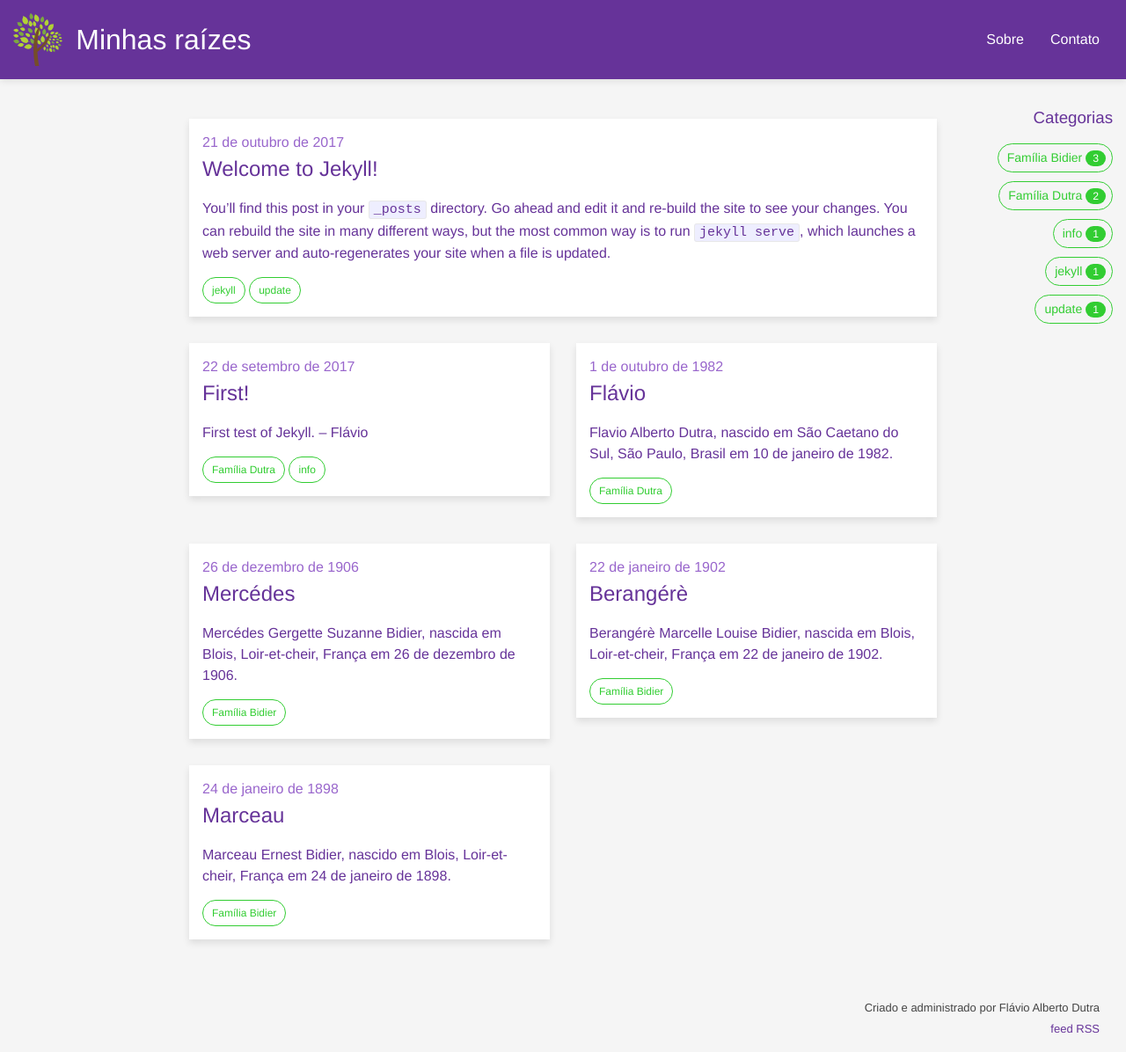
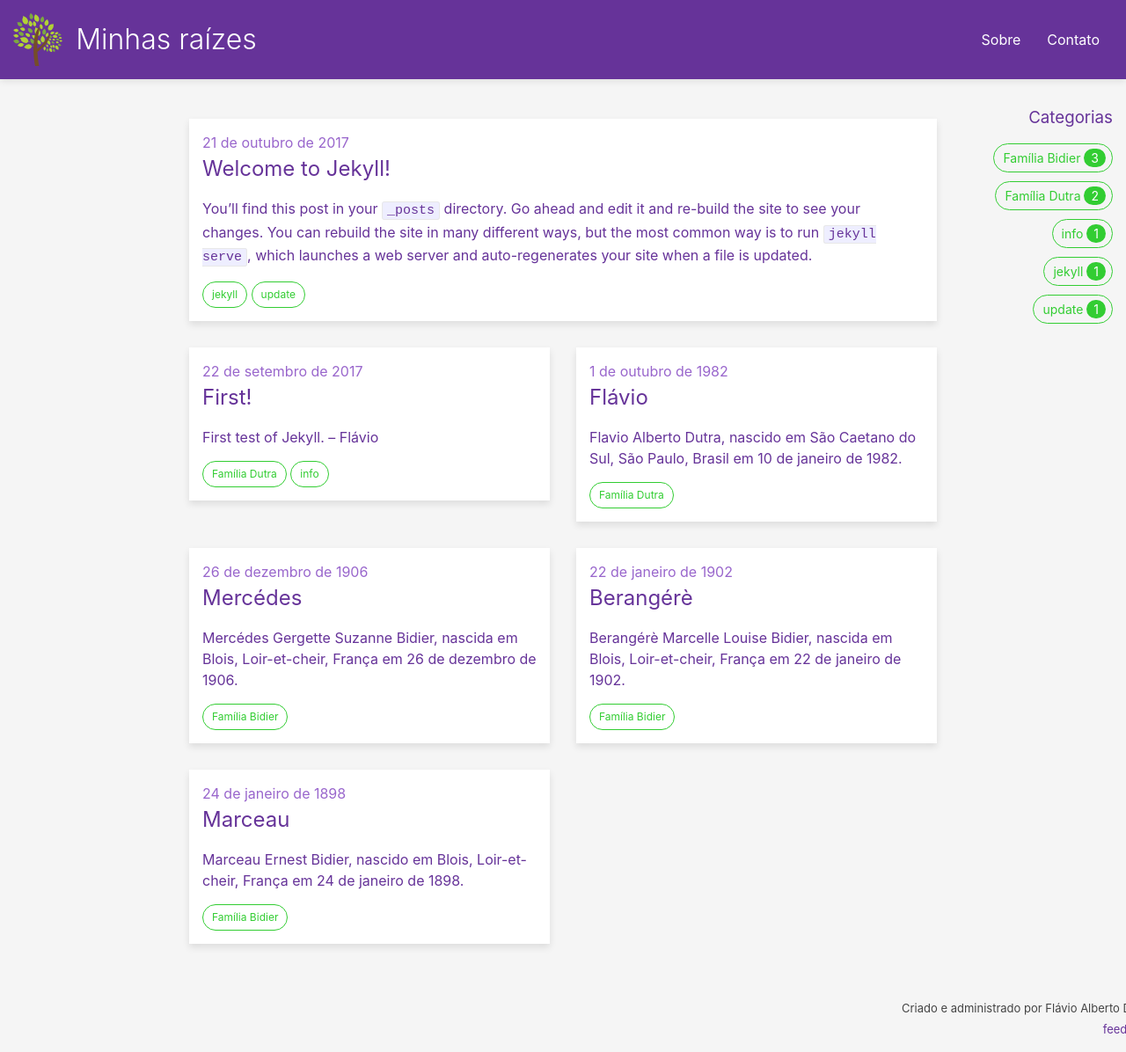
Before and after one commit to flaviodut/antepassados, a Jekyll site: the page built from index.md, in a window 1280 px wide and 1196 px high. Shown: the whole window at 88% size. Built offline with Jekyll 4.4.1, drawn with Linux system fonts in a browser that asks for light colours.

Commit message:
Ajustes finos no css

```diff
--- a/_sass/minima.scss
+++ b/_sass/minima.scss
@@ -1,13 +1,12 @@
 @charset "utf-8";
 
-$base-font-family: "Helvetica Neue", Helvetica, Arial, sans-serif !default;
-$base-font-size-number:   16 !default;
-$base-font-size:   16px !default;
+$base-font-family: -apple-system, BlinkMacSystemFont, "Segoe UI", Roboto, "Helvetica Neue", Arial, sans-serif, "Apple Color Emoji", "Segoe UI Emoji", "Segoe UI Symbol" !default;
+$base-font-size: 1rem !default;
 $base-font-weight: 400 !default;
-$small-font-size:  $base-font-size * 0.875 !default;
 $base-line-height: 1.5 !default;
+$small-font-size: .875rem !default;
 
-$spacing-unit:     30px !default;
+$spacing-unit:     1.875rem !default;
 
 $text-color:       #444 !default;
 $background-color: whitesmoke !default;
--- a/_sass/partials/_base.scss
+++ b/_sass/partials/_base.scss
@@ -1,9 +1,18 @@
-html {
-  box-sizing: border-box;
+*, *::before, *::after {
+  box-sizing: inherit;
 }
 
-*, *:before, *:after {
-  box-sizing: inherit;
+html {
+  font-family: sans-serif;
+  line-height: 1.15;
+  -webkit-text-size-adjust: 100%;
+  -ms-text-size-adjust: 100%;
+  -ms-overflow-style: scrollbar;
+  -webkit-tap-highlight-color: transparent;
+}
+
+@-ms-viewport {
+  width: device-width;
 }
 
 /**
@@ -22,7 +31,10 @@ dl, dd, ol, ul, figure {
  * Basic styling
  */
 body {
-  font: $base-font-weight #{$base-font-size}/#{$base-line-height} $base-font-family;
+  font-family: $base-font-family;
+  font-weight: $base-font-weight;
+  font-size: $base-font-size;
+  line-height: $base-line-height;
   color: $text-color;
   background-color: $background-color;
   -webkit-text-size-adjust: 100%;
--- a/_sass/partials/_helpers.scss
+++ b/_sass/partials/_helpers.scss
@@ -4,6 +4,7 @@
 
 // FUNCTION PX TO EM
 // usage: .class { font-size: em(16); } // 1em
+$base-font-size-number: 16 !default;
 @function em($pixels, $context: $base-font-size-number) {
   @return #{$pixels/$context}em;
 }
--- a/_sass/partials/_post.scss
+++ b/_sass/partials/_post.scss
@@ -34,8 +34,8 @@
     }
 
     a {
-      padding-right: 10px;
-      font-size: em(12);
+      padding-right: .625rem;
+      font-size: .75rem;
     }
   }
 }
--- a/_sass/partials/_tag.scss
+++ b/_sass/partials/_tag.scss
@@ -4,19 +4,19 @@
   display: inline-block;
   padding: 5px 7px 5px 10px;
 
-  font-size: em(14);
+  font-size: .875rem;
   color: limegreen;
 
   border: 1px solid limegreen;
-  border-radius: 25px;
+  border-radius: 1.5rem;
   transition: all 150ms ease-in-out;
 
   > span {
     padding: 2px 8px;
-    font-size: em(14);
+    font-size: .875rem;
     color: white;
     background-color: limegreen;
-    border-radius: 25px;
+    border-radius: 1.5rem;
     transition: all 150ms ease-in-out;
   }
 }
```
Also changed, not shown: Gemfile.lock.
